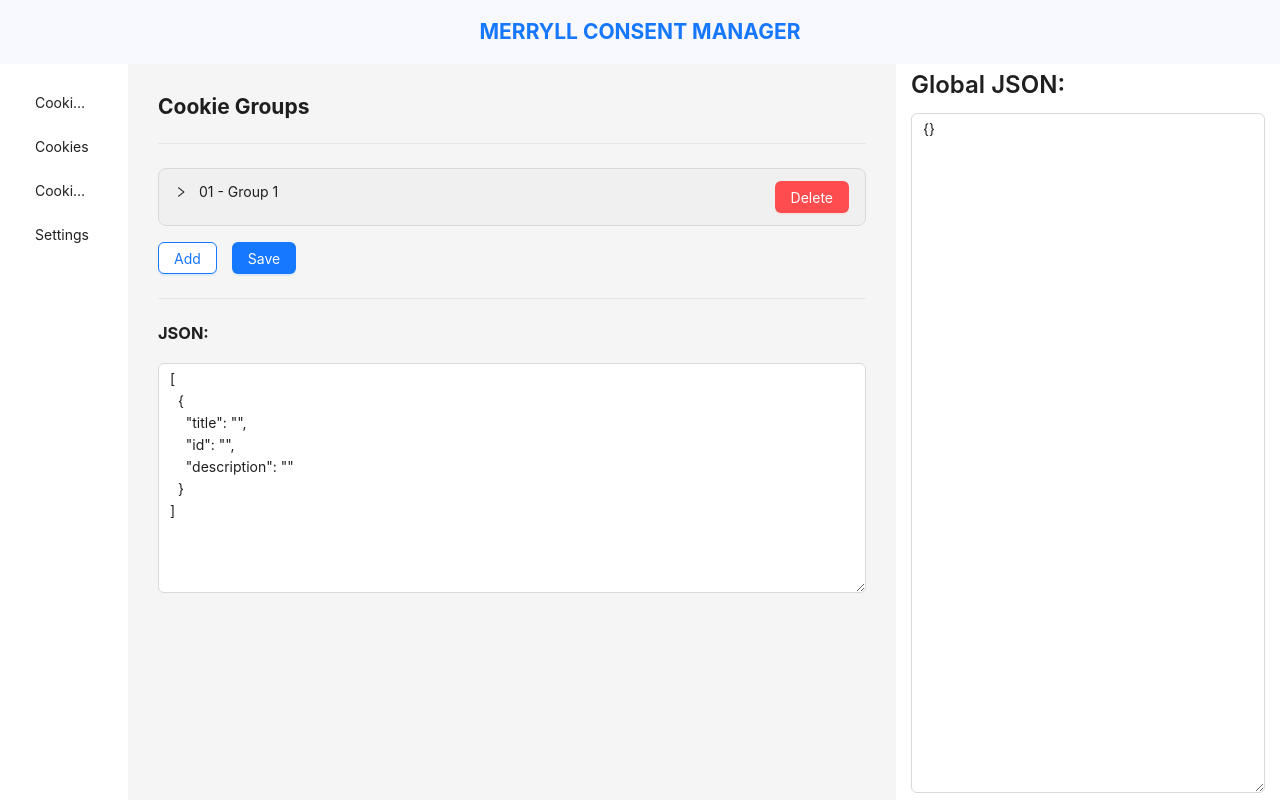
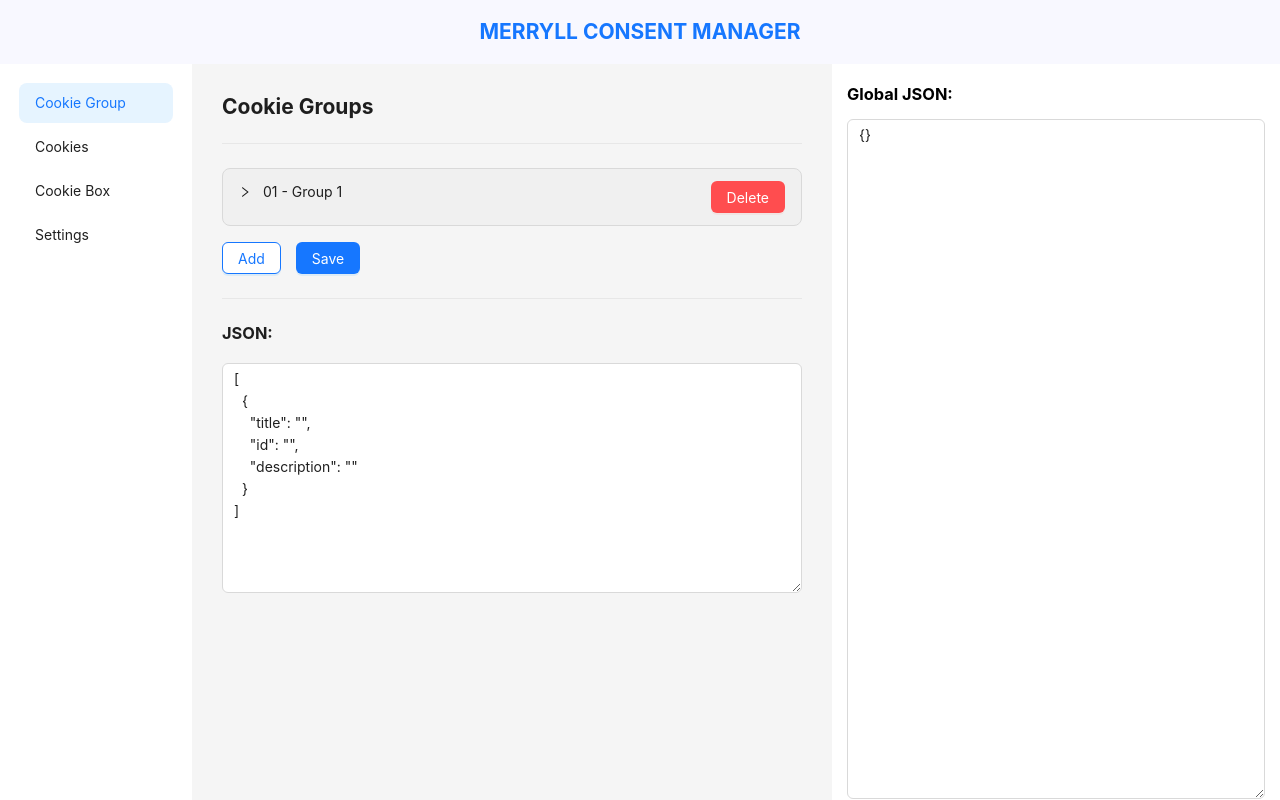
Before and after one commit to REACT-VCS/wp-merryll-consent-react, a React (Create React App) app: page /cookie-group in a window 1280 px wide. Built offline with nearby package versions, Linux system fonts and the light colour scheme.

Commit message:
chore: update active nav link

```diff
--- a/src/App.js
+++ b/src/App.js
@@ -1,26 +1,43 @@
-import React, { useContext } from "react";
-import {
-  BrowserRouter as Router,
-  Route,
-  Routes,
-  Link,
-  Navigate,
-} from "react-router-dom";
+import React, { useContext, useState, useEffect } from "react";
+import { Route, Routes, Link, Navigate, useLocation } from "react-router-dom";
 import CookieGroup from "./components/CookieGroup";
 import Cookies from "./components/Cookies";
 import CookieBox from "./components/CookieBox";
 import Settings from "./components/Settings";
-import { Layout, Input, Menu, Typography } from "antd";
+import { Layout, Input, Menu } from "antd";
 import { Content, Header } from "antd/es/layout/layout";
 import Sider from "antd/es/layout/Sider";
 import { GlobalContext } from "../src/context/GlobalContext";
 
 const { TextArea } = Input;
-const { Title } = Typography;
+
 function App() {
   const { globalData } = useContext(GlobalContext);
+  const location = useLocation(); // Get current path
+  const [selectedKey, setSelectedKey] = useState("");
+
+  // Update selectedKey based on current path
+  useEffect(() => {
+    const path = location.pathname;
+    switch (path) {
+      case "/cookie-group":
+        setSelectedKey("1");
+        break;
+      case "/cookies":
+        setSelectedKey("2");
+        break;
+      case "/cookie-box":
+        setSelectedKey("3");
+        break;
+      case "/settings":
+        setSelectedKey("4");
+        break;
+      default:
+        setSelectedKey("1"); // Default to Cookie Group
+    }
+  }, [location.pathname]);
+
   return (
-    <Router>
     <Layout style={{ height: "100vh" }}>
       <Header style={{ backgroundColor: "#F8F8FF", textAlign: "center" }}>
         <Link to="/">
@@ -31,7 +48,7 @@
       </Header>
       <Layout>
         <Sider
-            width={"10%"}
+          width={"15%"}
           style={{
             backgroundColor: "white",
             padding: "15px",
@@ -40,9 +57,8 @@
         >
           <Menu
             mode="vertical"
-              style={{
-                border: "none",
-              }}
+            style={{ border: "none" }}
+            selectedKeys={[selectedKey]} // Set active link
           >
             <Menu.Item key="1">
               <Link to="/cookie-group">Cookie Group</Link>
@@ -58,7 +74,7 @@
             </Menu.Item>
           </Menu>
         </Sider>
-          <Content style={{ padding: "30px", overflow: "auto" }} width={"60%"}>
+        <Content style={{ padding: "30px", overflow: "auto" }} width={"50%"}>
           <Routes>
             <Route path="/" element={<Navigate to="/cookie-group" />} />
             <Route path="/cookie-group" element={<CookieGroup />} />
@@ -68,7 +84,7 @@
           </Routes>
         </Content>
         <Sider
-            width={"30%"}
+          width={"35%"}
           style={{
             backgroundColor: "white",
             padding: "15px",
@@ -76,7 +92,9 @@
             overflow: "auto",
           }}
         >
-            <Title level={3}>Global JSON:</Title>
+          <h3 style={{ marginBottom: "15px", marginTop: "15px" }}>
+            Global JSON:
+          </h3>
           <TextArea
             readOnly
             value={JSON.stringify(globalData, null, 2)}
@@ -85,7 +103,6 @@
         </Sider>
       </Layout>
     </Layout>
-    </Router>
   );
 }
 
--- a/src/index.js
+++ b/src/index.js
@@ -3,10 +3,13 @@
 import "./index.css";
 import App from "./App";
 import { GlobalProvider } from "./context/GlobalContext";
+import { BrowserRouter } from "react-router-dom";
 
 const root = ReactDOM.createRoot(document.getElementById("root"));
 root.render(
   <GlobalProvider>
-    <App />
+    <BrowserRouter>
+      <App />
+    </BrowserRouter>
   </GlobalProvider>
 );
```
Lines whose indentation alone changed are shown as unchanged.
